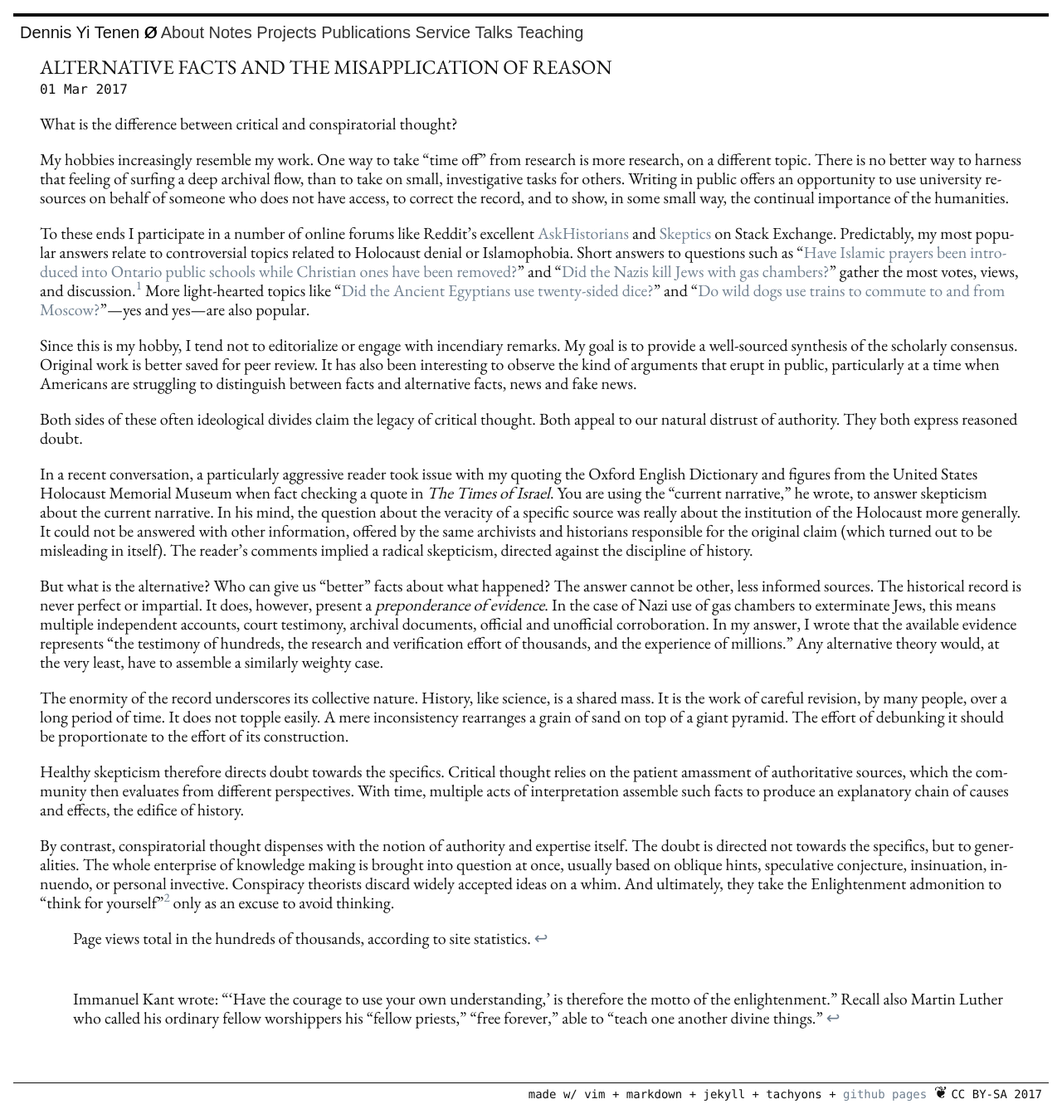
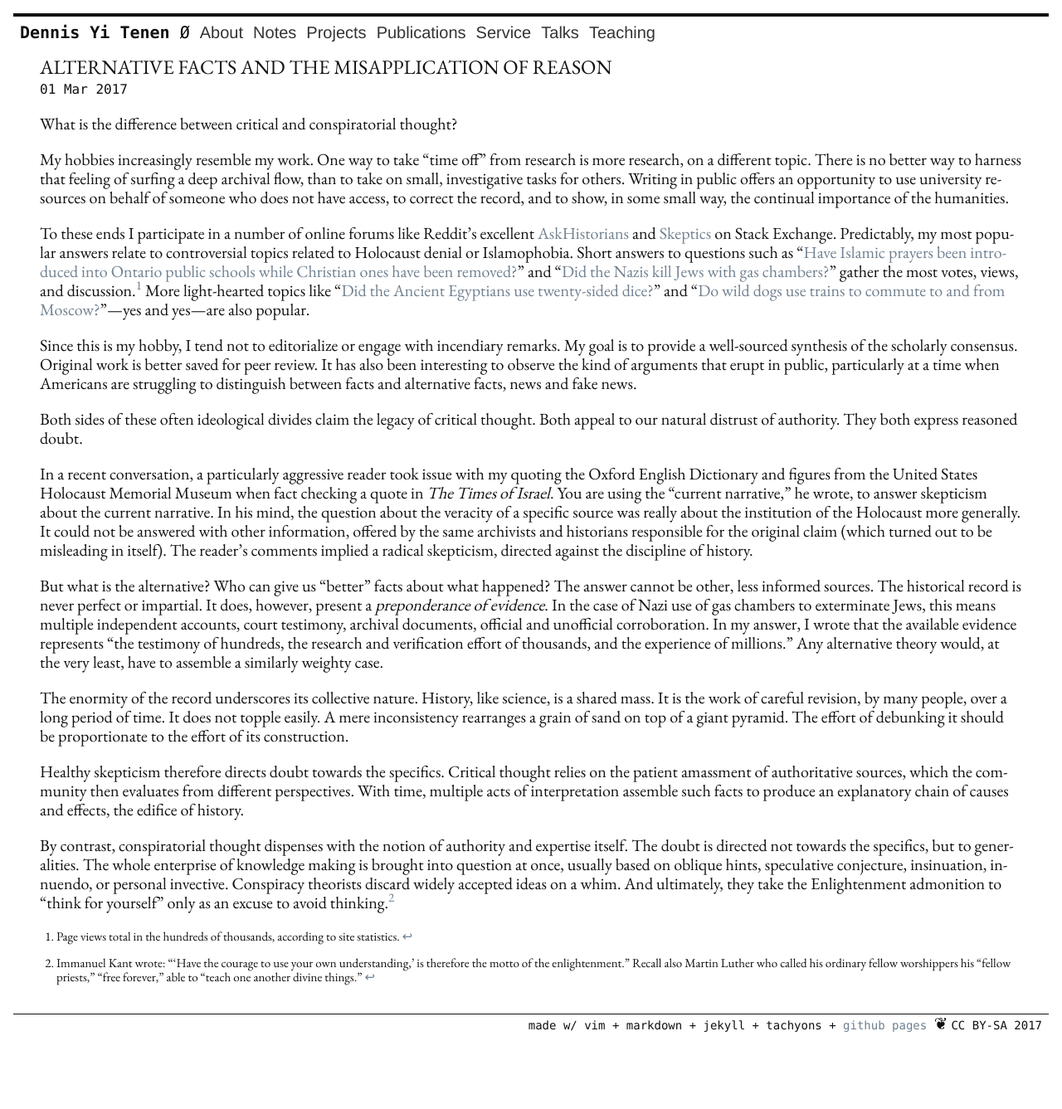
Before and after one commit to denten/denten.github.io, a Jekyll site: the page built from _posts/2017-03-01-reason.md, in a window 1280 px wide. Shown: the whole page at 83% size. Built offline with Jekyll 4.4.1, drawn with Linux system fonts in a browser that asks for light colours; nearby versions of some CDN libraries; library files that are not in the unit come from our copies; after the commit the page ends 1254 px from its top, so only the background shows below that.

Commit message:
fix lists

```diff
--- a/_includes/head.html
+++ b/_includes/head.html
@@ -31,18 +31,18 @@
 
 <body class="center f4 fw1 mw9 near-black normal pa3-l ph3-ns">
 
-    <div class="bt bw2 mb3 mt0 pt2 ph2 system-sans-serif tc tl-ns">
+    <div class="bt bw2 code fw8 mb3 mt0 pt2 ph2 system-sans-serif tc tl-ns">
         Dennis Yi Tenen
         {% if page.title %}
-            <a href="{{ site.url }}" class="black b hover-red no-underline">Ø</a>
+            <a href="{{ site.url }}" class="black code fw1 hover-red no-underline">Ø</a>
         {% else %}
-            <a href="{{ site.url }}" class="b red no-underline">Ø</a>
+            <a href="{{ site.url }}" class="code fw1 no-underline red">Ø</a>
         {% endif %}
 
         {% assign sorted_pages = site.pages | sort:"title" %}
         {% for node in sorted_pages %}
         {% if node.title != null %}
-            <a class="fw1 ttc system-sans-serif link dark-gray hover-red
+            <a class="dark-gray fw1 helvetica hover-red system-sans-serif ttc
                 {% if node.url == page.url %}red
                 {% endif %}" href="{{ node.url }}">{{ node.title }}</a>
         {% endif %}
--- a/public/global.css
+++ b/public/global.css
@@ -56,14 +56,21 @@ h4 {
 
 h2 {
     text-transform: uppercase;
-    font-weight: 100;
+    font-weight: inherit;
 }
 
-ul {
-    list-style-type: circle;
+ul li {
+    list-style-type: none;
+    padding-bottom: .5em;
 }
 
-li {
-  display: block;
-  padding-bottom: .5em;
+ol li {
 }
+
+.footnotes ol {
+    margin-left: -1em;
+}
+
+.footnotes li {
+    font-size: .75em;
+}
```
Also changed, not shown: _posts/2016-02-17-free-library-congress.md (+2 -2 lines), _posts/2017-03-01-reason.md (+11 -15 lines), _posts/2017-04-25-foreignlang.md (+0 -3 lines). Lines whose indentation alone changed are shown as unchanged.
